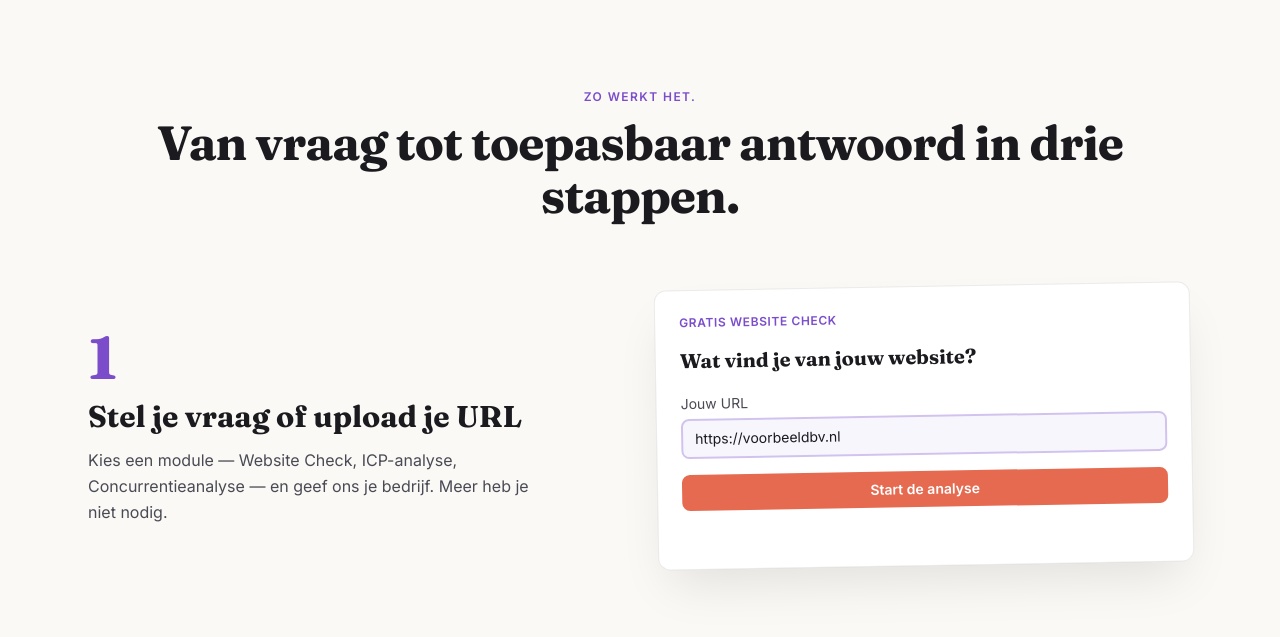
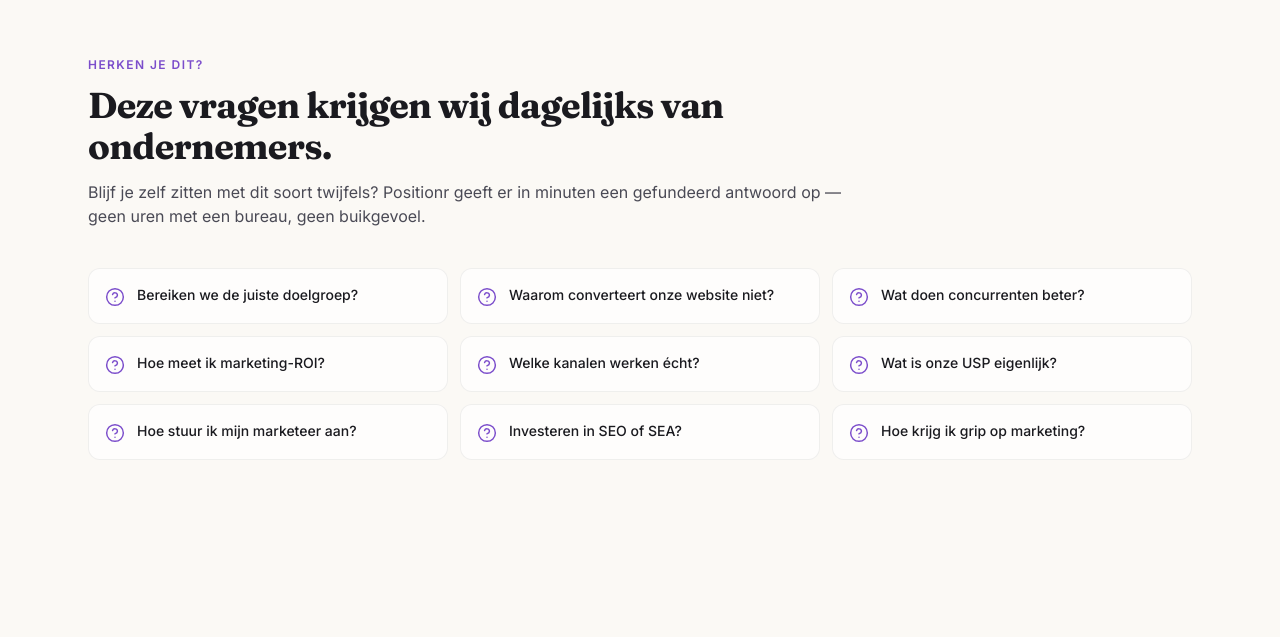
Before and after one commit to oarnolds/positionr-app, a Next.js app: page / in a window 1280 px wide. Shown: the part 903-1540 px from the top of the page. Built offline with nearby package versions, Linux system fonts and the light colour scheme.

Commit message:
feat(marketing): pain-points sectie terug — herkenbare ondernemersvragen
3x3 grid met HelpCircle-icoontjes + 9 vragen die MKB-eigenaren zichzelf
stellen. Direct na hero: bevestigt dat bezoeker op de goede plek is
vóór we uitleggen hoe het werkt.

```diff
--- /dev/null
+++ b/app/(marketing)/_home/pain-points.tsx
@@ -0,0 +1,64 @@
+"use client";
+
+import { motion } from "motion/react";
+import { HelpCircle } from "lucide-react";
+
+import { useReveal } from "./use-reveal";
+
+const QUESTIONS = [
+  "Bereiken we de juiste doelgroep?",
+  "Waarom converteert onze website niet?",
+  "Wat doen concurrenten beter?",
+  "Hoe meet ik marketing-ROI?",
+  "Welke kanalen werken écht?",
+  "Wat is onze USP eigenlijk?",
+  "Hoe stuur ik mijn marketeer aan?",
+  "Investeren in SEO of SEA?",
+  "Hoe krijg ik grip op marketing?",
+] as const;
+
+export function PainPoints() {
+  const { ref, revealed } = useReveal<HTMLDivElement>();
+  return (
+    <section className="mx-auto max-w-6xl px-6 py-20 lg:py-24">
+      <div className="mb-10 max-w-3xl">
+        <div className="text-xs font-semibold uppercase tracking-[0.12em] text-primary">
+          Herken je dit?
+        </div>
+        <h2
+          className="mt-3 font-display text-3xl font-bold tracking-[-0.02em] text-ink-high md:text-4xl"
+          style={{ lineHeight: 1.15 }}
+        >
+          Deze vragen krijgen wij dagelijks van ondernemers.
+        </h2>
+        <p className="mt-3 text-base text-ink-mid">
+          Blijf je zelf zitten met dit soort twijfels? Positionr geeft er in
+          minuten een gefundeerd antwoord op — geen uren met een bureau, geen
+          buikgevoel.
+        </p>
+      </div>
+      <div ref={ref} className="grid grid-cols-1 gap-3 sm:grid-cols-2 lg:grid-cols-3">
+        {QUESTIONS.map((q, i) => (
+          <motion.div
+            key={q}
+            initial={{ opacity: 0, y: 8 }}
+            animate={revealed ? { opacity: 1, y: 0 } : {}}
+            transition={{
+              type: "spring",
+              bounce: 0,
+              duration: 0.35,
+              delay: i * 0.04,
+            }}
+            className="flex items-start gap-3 rounded-xl border border-black/[0.06] bg-white/70 p-4"
+          >
+            <HelpCircle
+              className="mt-0.5 h-5 w-5 shrink-0 text-primary"
+              strokeWidth={1.75}
+            />
+            <span className="text-sm font-medium text-ink-high">{q}</span>
+          </motion.div>
+        ))}
+      </div>
+    </section>
+  );
+}
--- a/app/(marketing)/page.tsx
+++ b/app/(marketing)/page.tsx
@@ -1,4 +1,5 @@
 import { Hero } from "./_home/hero";
+import { PainPoints } from "./_home/pain-points";
 import { HowItWorks } from "./_home/how-it-works";
 import { Foundations } from "./_home/foundations";
 import { AgencyComparison } from "./_home/agency-comparison";
@@ -11,6 +12,7 @@ export default function HomePage() {
   return (
     <div className="bg-cream text-ink-high">
       <Hero />
+      <PainPoints />
       <HowItWorks />
       <Foundations />
       <AgencyComparison />
```
